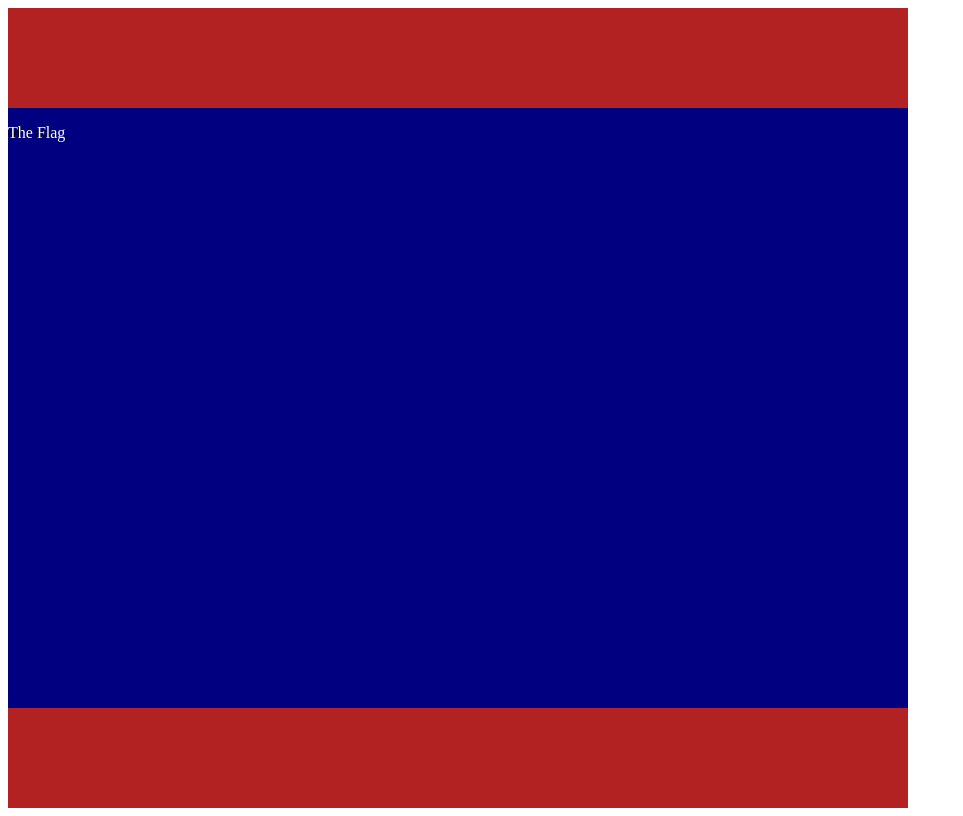
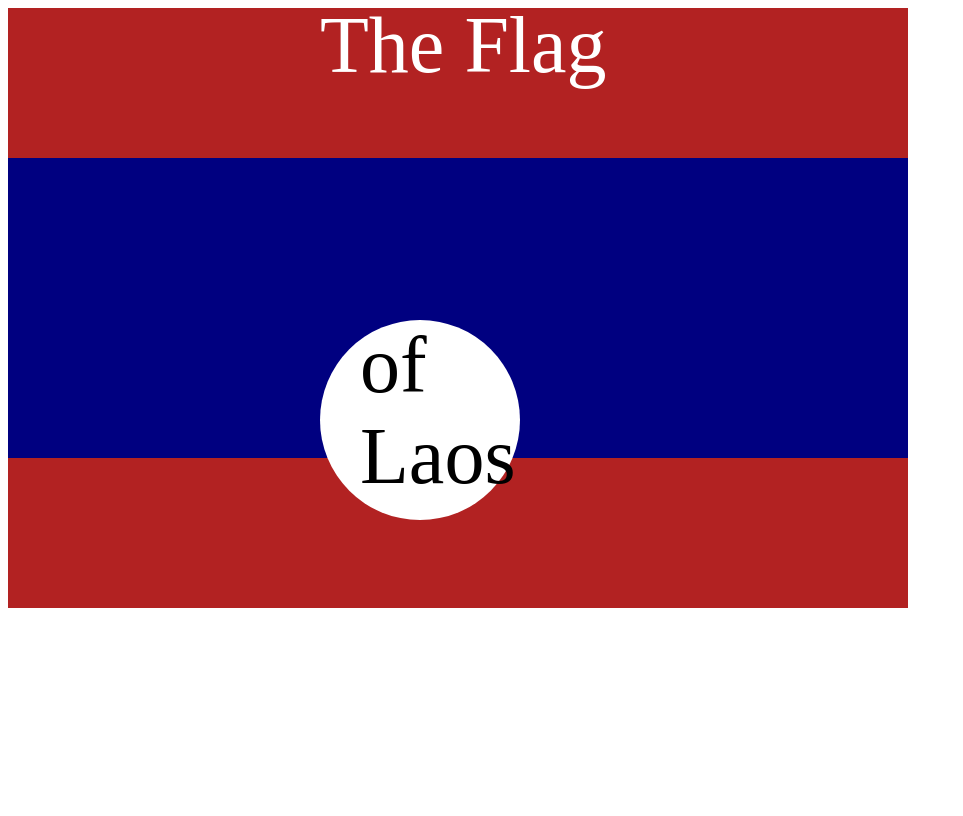
Before and after one commit to amalone5/css-flag-project, a plain HTML site: page index.html in a window 1280 px wide. Shown: the whole page, without its empty margins (0-963 px from the left). Drawn offline with Linux system fonts and the light colour scheme.

Commit message:
less rough flag

```diff
--- a/index.html
+++ b/index.html
@@ -9,9 +9,9 @@
 
     .flag {
       width: 900px;
-      height: 600px;
+      height: 300px;
       background-color: navy;
-      border: 100px solid firebrick;
+      border: 150px solid firebrick;
       border-left: 0px;
       border-right: 0px;
     }
@@ -19,6 +19,27 @@
     .flag > p {
       color: white;
       position: absolute ;
+      top: -80px;
+      left: 25%;
+      font-size: 80px;
+    }
+
+    div p {
+      color: black;
+      position: absolute;
+      top: -40%;
+      left:20%;
+      font-size: 80px;
+    }
+
+    .flag > div > div {
+      width: 200px;
+      height: 200px;
+      background-color: white;
+      border-radius: 50%;
+      position: absolute;
+      top: 40%;
+      left: 25%
     }
 
 
```
